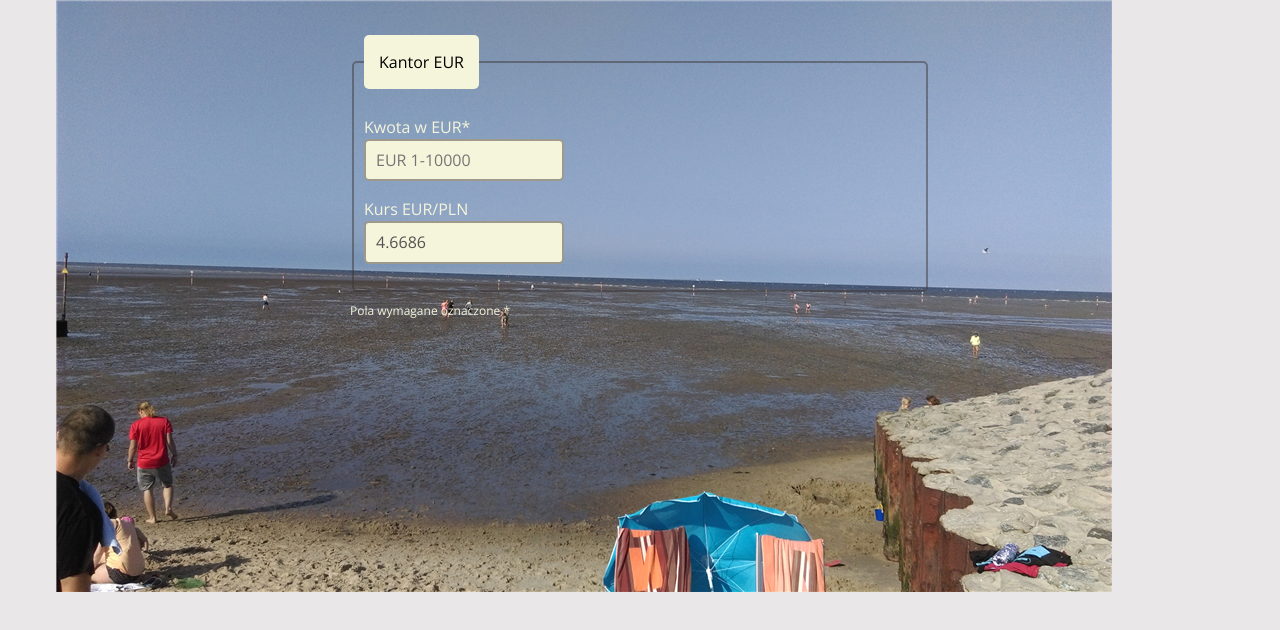
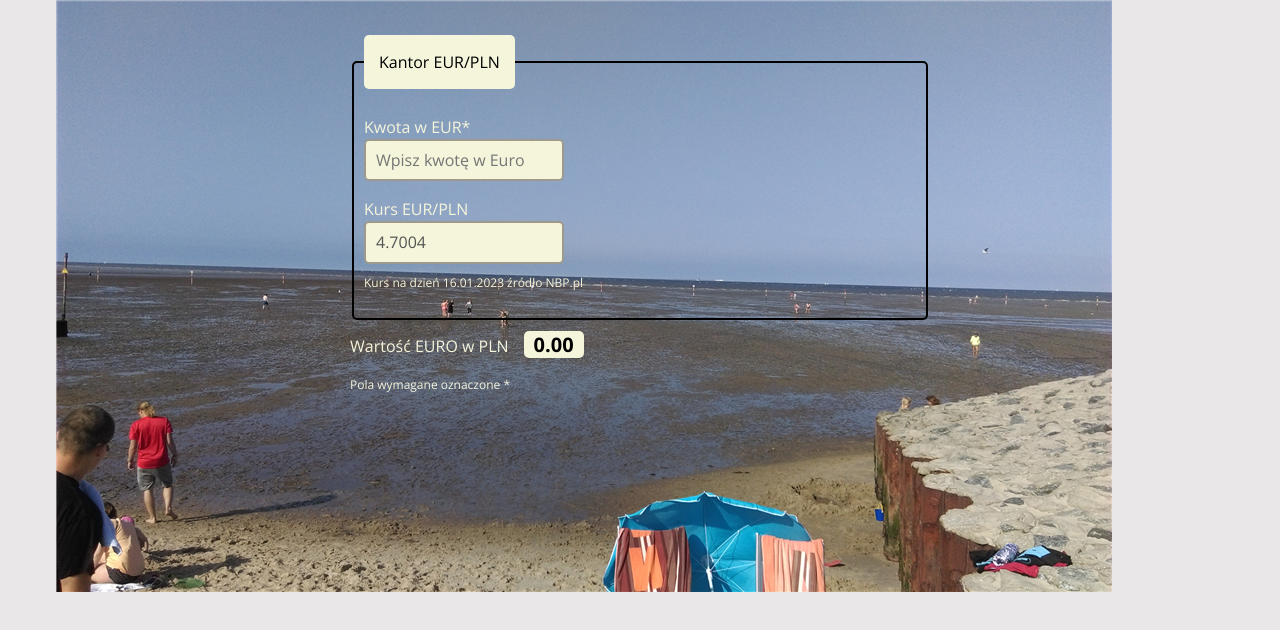
Before and after one commit to Tymek20/exchange-currency, a React (Create React App) app: page / in a window 1280 px wide. Shown: the top 630 px of the page. Built offline with nearby package versions, Linux system fonts and the light colour scheme.

Commit message:
interaction result

```diff
--- a/src/Form/index.js
+++ b/src/Form/index.js
@@ -1,33 +1,34 @@
 import { useState } from "react";
 import "./style.css";
 
-const Form = () => {
-    const [amount, setAmount] = useState("")
+const Form = ({ onName, onResult }) => {
+    const [newAmount, setNewAmount] = useState("");
+    const currency = 4.7004;
+    const result = newAmount * currency;
 
     const onFormSubmit = (event) => {
         event.preventDefault();
-    }
+    };
 
     return (
         <form
-        className="converter"
-        onSubmit = {onFormSubmit}
+            className="converter"
+            onSubmit={onFormSubmit}
         >
             <fieldset className="converter__fieldset">
                 <legend className="converter__legend">
-                    Kantor EUR
+                    {onName}
                 </legend>
                 <p>
                     <label className="converter__label">
                         Kwota w EUR*
                         <input
-                            value = {amount}
+                            value={newAmount}
+                            onChange={({ target }) => setNewAmount(target.value)}
                             className="converter__field"
-                            type="number"
-                            placeholder="EUR 1-10000"
-                            min="1" max="10000"
+                            required type="number"
+                            placeholder="Wpisz kwotę w Euro"
                             step="0.50"
-                            required
                         />
                     </label>
                 </p>
@@ -36,14 +37,22 @@ const Form = () => {
                         Kurs EUR/PLN
                         <input
                             className="converter__field"
+                            disabled
+                            value={currency}
                             type="number"
-                            disabled
-                            placeholder="4.6686"
-                            value="4.6686"
                         />
                     </label>
+                    <p className="footer">
+                        Kurs na dzień 16.01.2023 źródło NBP.pl
+                    </p>
                 </p>
             </fieldset>
+            <p className="result">
+                {onResult}
+                <strong className="result--convert">
+                    {result.toFixed(2)}
+                </strong>
+            </p>
         </form>
     )
 };
--- a/src/Form/style.css
+++ b/src/Form/style.css
@@ -15,7 +15,7 @@
 }
 
 .converter__fieldset {
-    border: 2px solid hsla(0, 5%, 21%, 0.466);
+    border: 2px solid black;
     padding: 10px;
     border-radius: 5px;
     margin-top: 25px;
@@ -26,3 +26,17 @@
     padding: 15px;
     border-radius: 5px;
 }
+
+.result {
+    color: beige;
+    margin-top: 10px;
+}
+
+.result--convert {
+    margin: 10px 15px;
+    padding: 0px 10px;
+    background-color: beige;
+    border-radius: 5px;
+    font-size: 20px;
+    color: black;
+}
```
